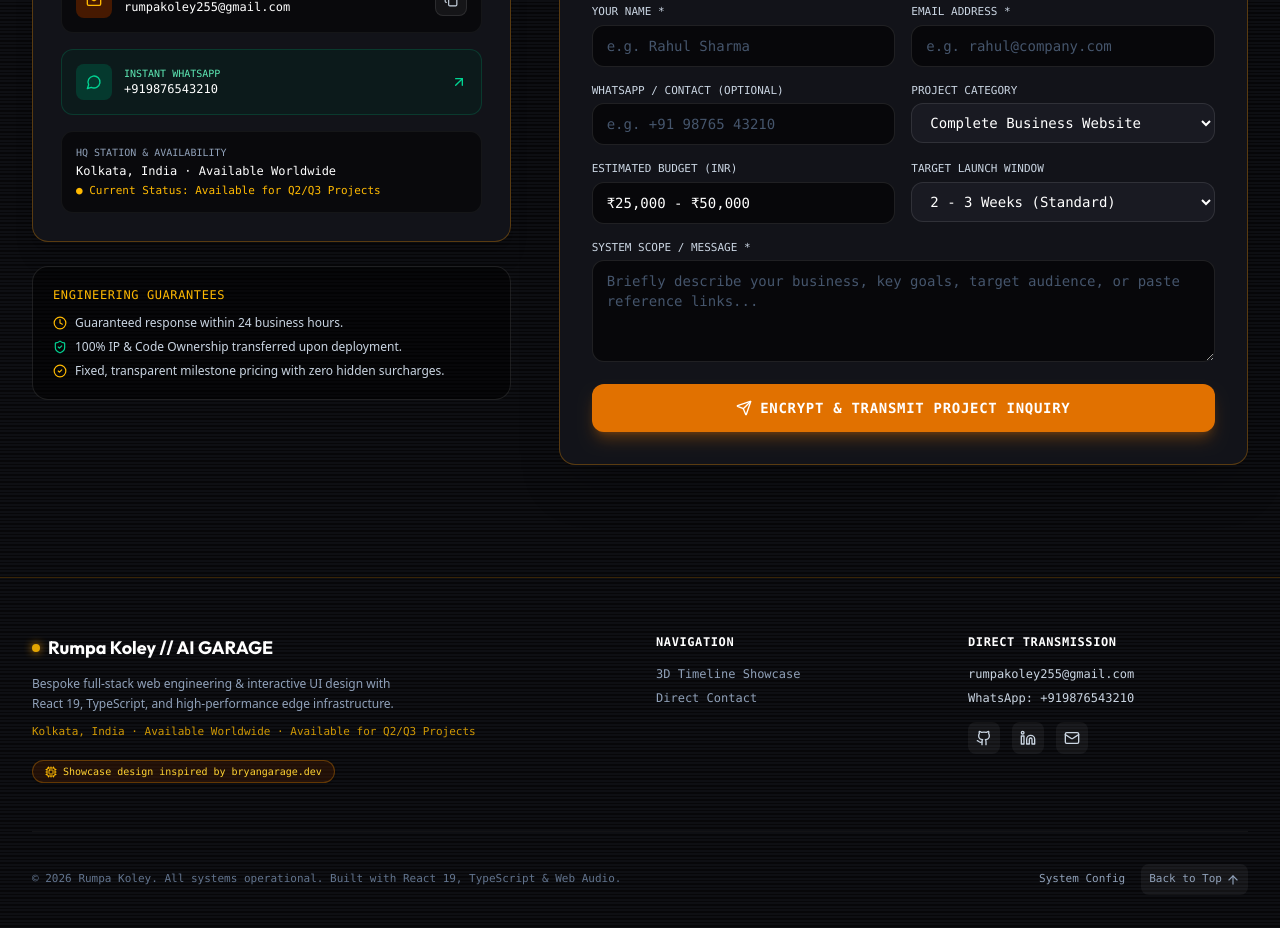
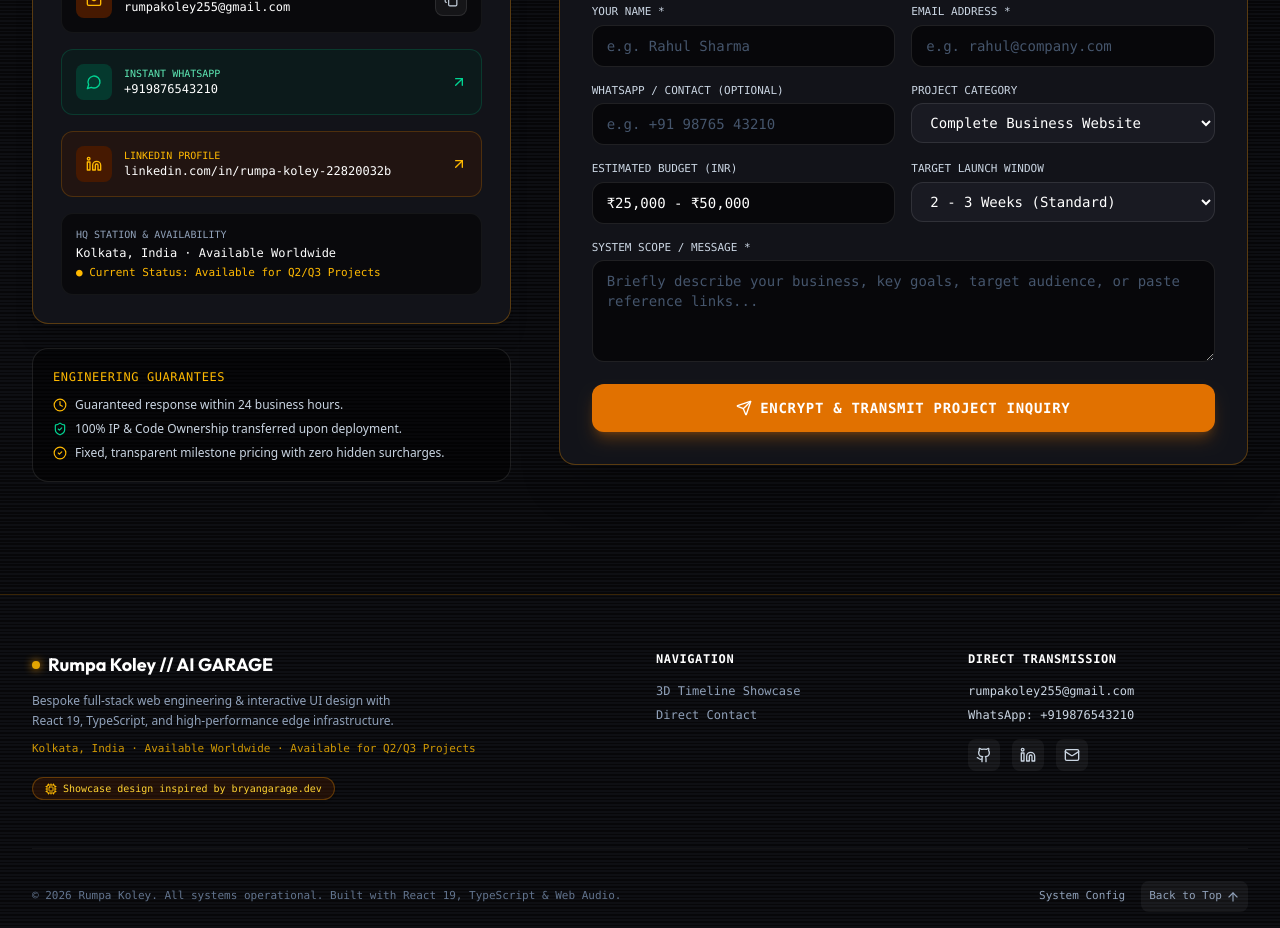
Before and after one commit to Rumpakoley/Rumpa-Web-Developer, a React (Vite) app: page / in a window 1280 px wide. Shown: the part 3000-3928 px from the top of the page. Built offline with nearby package versions, Linux system fonts and the light colour scheme.

Commit message:
Add LinkedIn profile link (rumpa-koley-22820032b) to Contact coordinates, profile data, and footer

```diff
--- a/src/App.tsx
+++ b/src/App.tsx
@@ -32,7 +32,11 @@ export default function App() {
     const saved = localStorage.getItem('developer_profile');
     if (saved) {
       try {
-        return JSON.parse(saved);
+        const parsed = JSON.parse(saved);
+        if (!parsed.linkedin || parsed.linkedin.includes('linkedin.com/in/rumpakoley')) {
+          parsed.linkedin = INITIAL_PROFILE.linkedin;
+        }
+        return parsed;
       } catch (e) {
         console.error('Failed to parse saved profile', e);
       }
--- a/src/components/ContactSection.tsx
+++ b/src/components/ContactSection.tsx
@@ -3,6 +3,7 @@ import { DeveloperProfile } from '../types';
 import {
   Mail,
   MessageCircle,
+  Linkedin,
   Send,
   CheckCircle2,
   Copy,
@@ -177,6 +178,28 @@ export const ContactSection: React.FC<ContactSectionProps> = ({
                     </div>
                   </div>
                   <ArrowUpRight className="w-4 h-4 text-emerald-400 group-hover:translate-x-0.5 group-hover:-translate-y-0.5 transition-transform" />
+                </a>
+
+                {/* LinkedIn Profile Item */}
+                <a
+                  href={profile.linkedin.startsWith('http') ? profile.linkedin : `https://${profile.linkedin}`}
+                  target="_blank"
+                  rel="noopener noreferrer"
+                  onClick={() => sound.playClick()}
+                  className="flex items-center justify-between p-3.5 rounded-xl bg-amber-950/30 hover:bg-amber-950/50 border border-amber-500/20 hover:border-amber-500/40 transition-all group"
+                >
+                  <div className="flex items-center gap-3">
+                    <div className="w-9 h-9 rounded-lg bg-amber-950 flex items-center justify-center text-amber-400">
+                      <Linkedin className="w-4 h-4" />
+                    </div>
+                    <div>
+                      <div className="text-[10px] font-mono text-amber-400 uppercase">LinkedIn Profile</div>
+                      <div className="font-mono text-white text-xs truncate max-w-[210px] sm:max-w-xs">
+                        linkedin.com/in/rumpa-koley-22820032b
+                      </div>
+                    </div>
+                  </div>
+                  <ArrowUpRight className="w-4 h-4 text-amber-400 group-hover:translate-x-0.5 group-hover:-translate-y-0.5 transition-transform" />
                 </a>
 
                 {/* Location Item */}
--- a/src/data/portfolioData.ts
+++ b/src/data/portfolioData.ts
@@ -10,7 +10,7 @@ export const INITIAL_PROFILE: DeveloperProfile = {
   location: "Kolkata, India · Available Worldwide",
   availability: "Available for Q2/Q3 Projects",
   github: "https://github.com/rumpakoley",
-  linkedin: "https://linkedin.com/in/rumpakoley",
+  linkedin: "https://www.linkedin.com/in/rumpa-koley-22820032b",
   yearsExperience: "4+",
   projectsCompleted: "32+",
   satisfactionRate: "100%",
```
